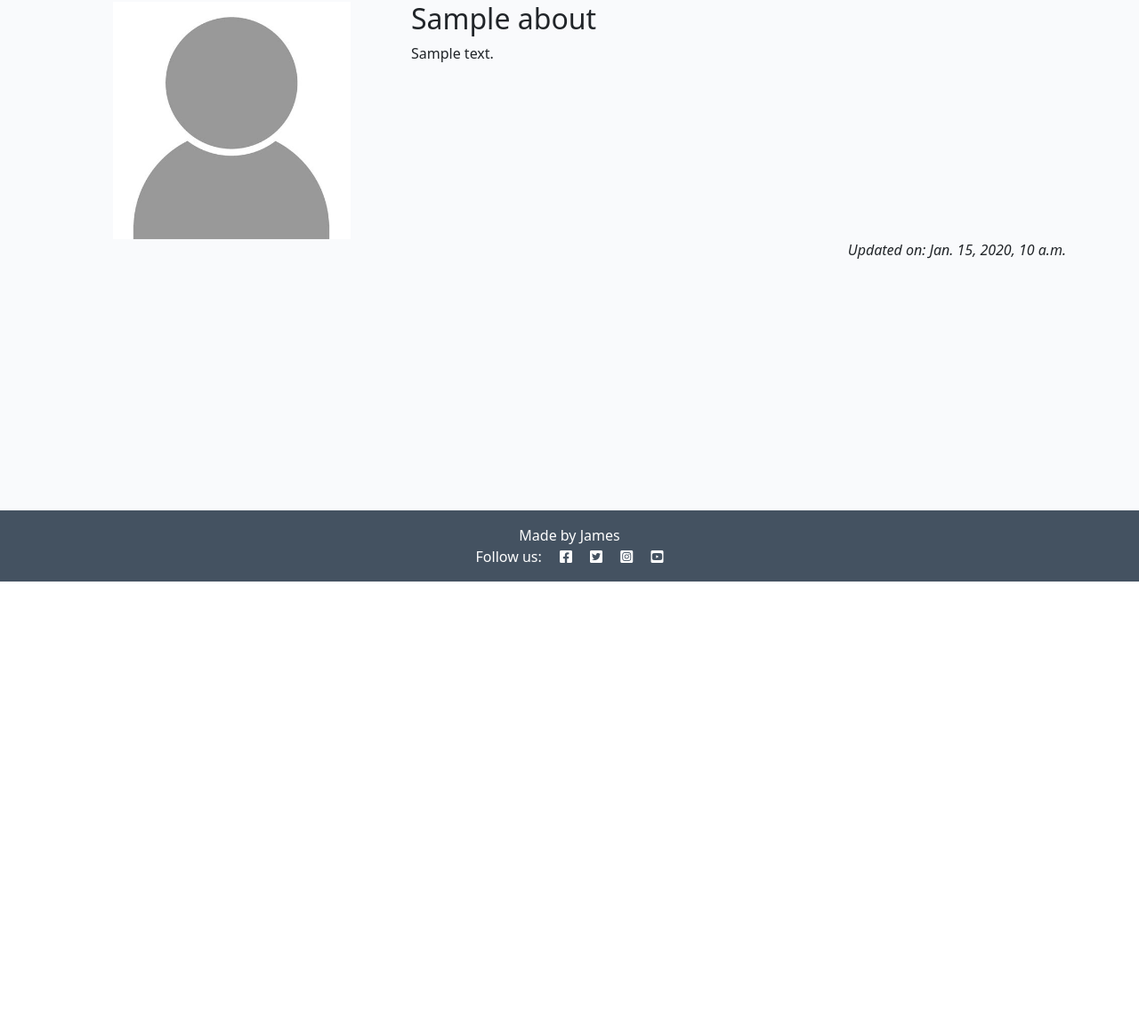
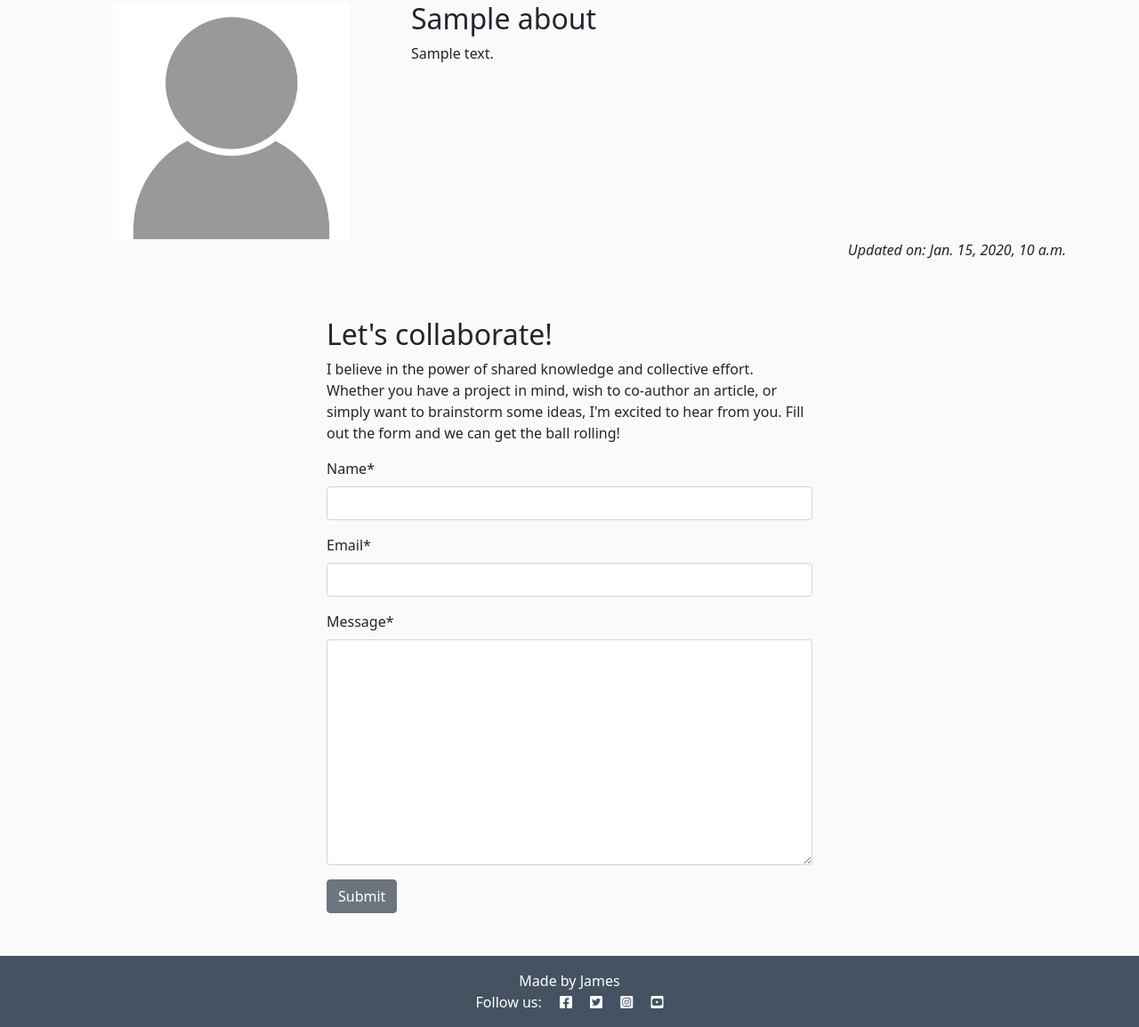
Before and after one commit to JamesBracken/codestar_blog, a Django app: page /about/ in a window 1280 px wide. Shown: the part 146-1301 px from the top of the page at 89% size. Before the commit the page ends 800 px from the top, so only its background shows below. Run offline with Django 4.2, Linux system fonts and the light colour scheme; tables that the repository leaves empty hold one stand-in row (values such as "Sample post"); some libraries are stand-ins or nearby versions.

Commit message:
Add: collaboration form

```diff
--- /dev/null
+++ b/about/forms.py
@@ -0,0 +1,7 @@
+from .models import CollaborateRequest
+from django import forms
+
+class CollaborateForm(forms.ModelForm):
+    class Meta:
+        model = CollaborateRequest
+        fields = ("name", "email", "message", )
--- a/about/models.py
+++ b/about/models.py
@@ -2,11 +2,21 @@ from django.db import models
 
 # Create your models here.
 
+
 class About(models.Model):
     title = models.CharField(max_length=200)
+    updated_on = models.DateTimeField(auto_now=True)
     content = models.TextField()
-    updated_on = models.DateTimeField(auto_now=True)
-
 
     def __str__(self):
         return self.title
+
+
+class CollaborateRequest(models.Model):
+    name = models.CharField(max_length=200)
+    email = models.EmailField()
+    message = models.TextField()
+    read = models.BooleanField(default=False)
+
+    def __str__(self):
+        return f"Collaboration request from {self.name}"
--- a/about/templates/about/about.html
+++ b/about/templates/about/about.html
@@ -1,23 +1,41 @@
 {% extends 'base.html' %}
+{% load static %}
+{% load crispy_forms_tags %}
+
 {% block content %}
-{% load static %}
   <div class="container mt-5">
     <div class="row">
-        <div class="col-4 text-center">
-            <img src="{% static 'images/nobody.jpg' %}" width="75%">
+      <div class="col-12 col-md-4 text-center">
+        <img src="{% static 'images/nobody.jpg' %}" width="75%" />
       </div>
-        <div class="col-8">
-            <!-- Title goes between these h2 tags -->
+      <div class="col-12 col-md-8">
         <h2>{{ about.title }}</h2>
-            <!-- Content goes directly underneath this -->
-             <p>{{ about.content | safe }}</p>
+        {{ about.content|safe }}
       </div>
     </div>
     <div class="row">
       <div class="col text-right">
         <!-- Updated on field goes in here -->
-            <p class="text-end"><em>Updated on: {{ about.updated_on }} </em></p>
+
+        <p class="text-end">
+          <em>Updated on: {{ about.updated_on }}</em>
+        </p>
+      </div>
+    </div>
+    <div class="row justify-content-center">
+      <div class="col-12 col-md-6 my-5">
+        <h2>Let's collaborate!</h2>
+        <p>I believe in the power of shared knowledge and collective effort. Whether you have a project in mind, wish to co-author an article, or simply want to brainstorm some ideas, I'm excited to hear from you. Fill out the form and we can get the ball rolling!</p>
+
+        <!--  add your form here. Your submit button should
+                                have the classes of btn, btn-secondary  -->
+        <form method="post">
+
+          {{ collaboration_form | crispy }}
+          {% csrf_token %}
+            <button type="submit" class="btn btn-secondary">Submit</button>
+        </form>
       </div>
     </div>
   </div>
-{% endblock content %}
+{% endblock %}
--- a/about/views.py
+++ b/about/views.py
@@ -1,6 +1,8 @@
 from django.shortcuts import render
 from django.views import generic
 from .models import About
+from .forms import CollaborateForm
+
 # Create your views here.
 
 def about_me(request):
@@ -9,9 +11,13 @@ def about_me(request):
     """
 
     about = About.objects.all().order_by('updated_on').first()
+    collaboration_form = CollaborateForm()
 
     return render(
         request,
         "about/about.html",
-        {"about": about}
+        {"about": about,
+        #  "collaboration_request": collaboration_request,
+         "collaboration_form": collaboration_form,
+         }
     )
--- a/static/js/script.js
+++ /dev/null
@@ -1 +0,0 @@
-console.log("I love muay thai")
```
Also changed, not shown: about/admin.py (+14 -2 lines), about/templates/about/about_old.html (added, +23 -0 lines), about/migrations/0002_collaboraterequest.py (added). Lines whose indentation alone changed are shown as unchanged.
